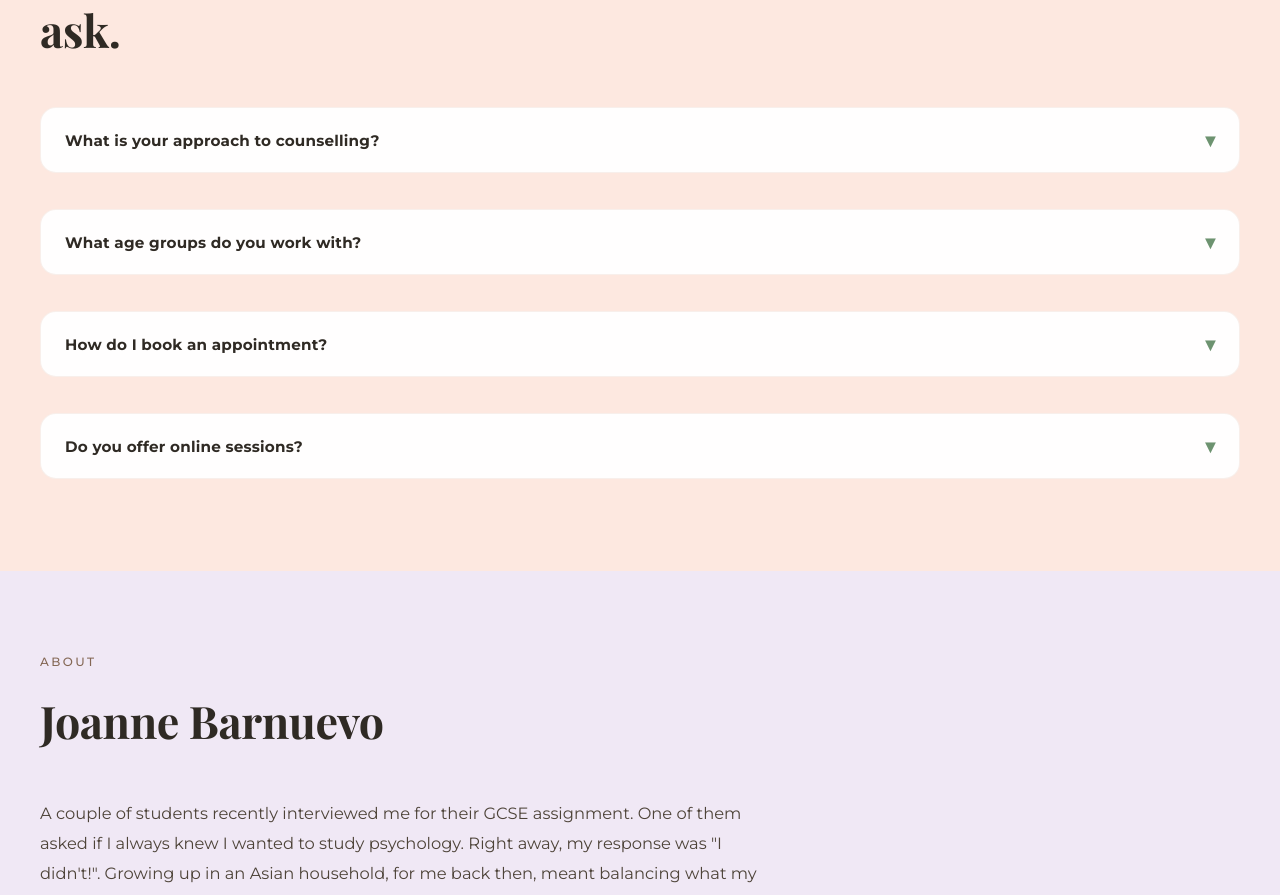
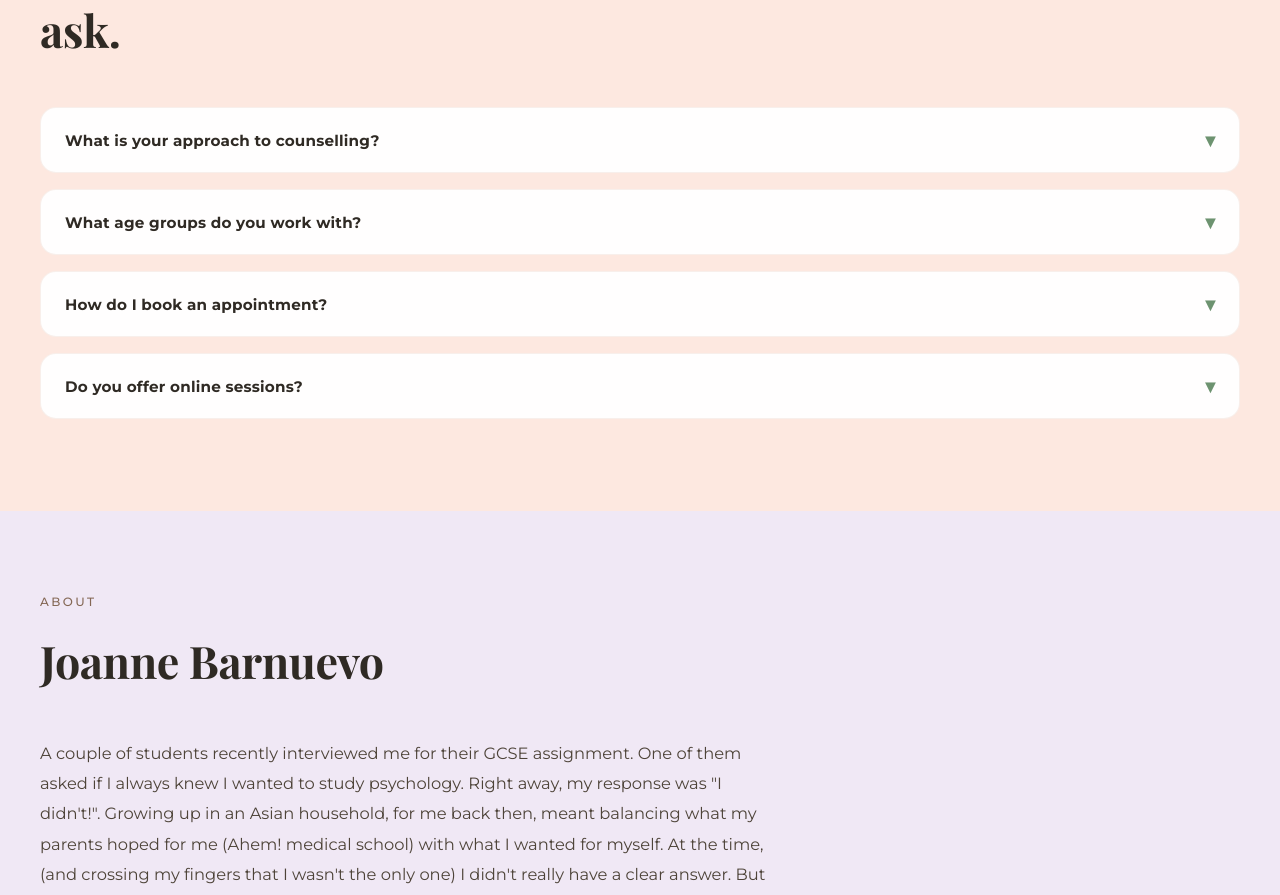
Before and after one commit to joseph-johnson27001/Joanne-s-Counselling-Website, a Vue app: page / in a window 1280 px wide. Shown: the part 1859-2754 px from the top of the page. Built offline with nearby package versions, Linux system fonts and the light colour scheme; a web font is replaced by a local one.

Commit message:
Animation

```diff
--- a/src/components/sections/FAQSection.vue
+++ b/src/components/sections/FAQSection.vue
@@ -59,7 +59,7 @@ export default {
 
 .accordion-list {
   display: grid;
-  gap: 24px;
+  gap: 4px;
   margin-top: 0;
 }
 
--- a/src/components/sections/HeroSection.vue
+++ b/src/components/sections/HeroSection.vue
@@ -103,7 +103,7 @@ export default {
 
 .hero-copy {
   opacity: 0;
-  animation: fadeInUp 1.2s linear forwards;
+  animation: fadeInUp 0.8s ease-out forwards;
   animation-delay: 0.2s;
 }
 
```
